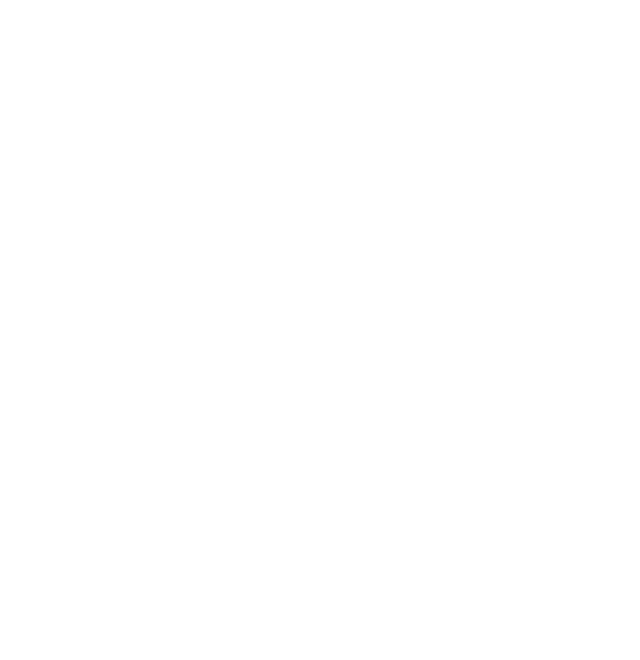
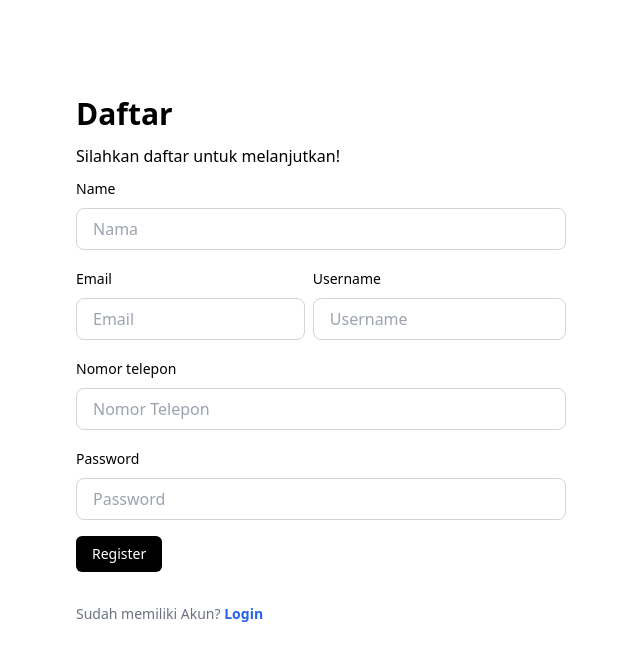
Before and after one commit to Wong-Lanang-Tim-Gacor/SophiaLearning-FE, a React (Vite) app: page /register in a window 1280 px wide. Before the commit this address had no page. Shown: the top 660 px of the page, without its empty margins (74-714 px from the left). Built offline with nearby package versions, Linux system fonts and the light colour scheme.

Commit message:
add: register

```diff
--- a/src/pages/auth/Login.jsx
+++ b/src/pages/auth/Login.jsx
@@ -67,7 +67,7 @@
                             </div>
                             <Button type='primary' text='Masuk' />
                         </form>
-                        <p className='text-sm text-gray-500 font-normal mt-8'>Tidak memiliki Akun? <Link to='/' className='text-blue-600 font-semibold'>Daftar disini</Link></p>
+                        <p className='text-sm text-gray-500 font-normal mt-8'>Tidak memiliki Akun? <Link to='/register' className='text-blue-600 font-semibold'>Daftar disini</Link></p>
                     </div>
                 </div>
             </div>
--- /dev/null
+++ b/src/pages/auth/Register.jsx
@@ -0,0 +1,114 @@
+import {useState} from 'react';
+import Button from '@/components/ui/Button';
+import {Link, useNavigate} from 'react-router-dom';
+import toast, {Toaster} from 'react-hot-toast';
+import api from "@/services/Api.jsx";
+
+function Register() {
+    const navigate = useNavigate()
+    const [profileData, setProfileData] = useState({
+        name: '',
+        username: '',
+        email: '',
+        phone: '',
+    });
+
+    const handleInputChange = (e) => {
+        const {name, value} = e.target;
+        setProfileData((prevData) => ({
+            ...prevData,
+            [name]: value, // Update the corresponding field in profileData
+        }));
+    };
+
+    const handleSubmit = async (event) => {
+        event.preventDefault();
+        return await api.post('auth/register',profileData)
+            .then(res => {
+                toast.success('Register berhasil silahkan login')
+            }).catch(err => {
+                toast.error('Register gagal, ulangi pendaftaran')
+            })
+    };
+
+
+    return (
+        <>
+            <Toaster
+                position="top-right"
+                reverseOrder={false}
+            />
+            <div className='h-[90vh] flex flex-col items-center justify-center'>
+                <div className='max-w-[980px] w-[80%] grid grid-cols-1 sm:grid-cols-2 items-center'>
+                    {/*<div className='hidden sm:block'>*/}
+                    {/*    <img className='w-[80%] mx-auto block' src={Illustration} alt='Illustration'/>*/}
+                    {/*</div>*/}
+                    <div>
+                        <h1 className='text-3xl font-semibold mb-3'>Daftar</h1>
+                        <p className={'mb-2'}>Silahkan daftar untuk melanjutkan!</p>
+                        <form onSubmit={handleSubmit} className='space-y-4'>
+                            <div className='space-y-2'>
+                                <label className='text-sm font-medium'>Name</label>
+                                <input type='text'
+                                       className='bg-white border border-gray-300 outline-none rounded-lg w-full px-4 py-2'
+                                       placeholder='Nama'
+                                       value={profileData.name}
+                                       onChange={handleInputChange}
+                                       name="name"
+                                />
+                            </div>
+                            <div className="flex gap-2">
+                                <div className='space-y-2'>
+                                    <label className='text-sm font-medium'>Email</label>
+                                    <input type='text'
+                                           className='bg-white border border-gray-300 outline-none rounded-lg w-full px-4 py-2'
+                                           placeholder='Email'
+                                           value={profileData.email}
+                                           onChange={handleInputChange}
+                                           name="email"
+                                    />
+                                </div>
+                                <div className='space-y-2'>
+                                    <label className='text-sm font-medium'>Username</label>
+                                    <input type='text'
+                                           className='bg-white border border-gray-300 outline-none rounded-lg w-full px-4 py-2'
+                                           placeholder='Username'
+                                           value={profileData.username}
+                                           onChange={handleInputChange}
+                                           name="username"
+                                    />
+                                </div>
+                            </div>
+                            <div className='space-y-2'>
+                                <label className='text-sm font-medium'>Nomor telepon</label>
+                                <input type='text'
+                                       className='bg-white border border-gray-300 outline-none rounded-lg w-full px-4 py-2'
+                                       placeholder='Nomor Telepon'
+                                       value={profileData.phone}
+                                       onChange={handleInputChange}
+                                       name="phone"
+                                />
+                            </div>
+                            <div className='space-y-2'>
+                                <label className='text-sm font-medium'>Password</label>
+                                <input type='password'
+                                       className='bg-white border border-gray-300 outline-none rounded-lg w-full px-4 py-2'
+                                       placeholder='Password'
+                                       value={profileData.password}
+                                       onChange={handleInputChange}
+                                       name="password"
+                                />
+                            </div>
+                            <Button type='primary' text='Register'/>
+                        </form>
+                        <p className='text-sm text-gray-500 font-normal mt-8'>Sudah memiliki Akun? <Link to='/login'
+                                                                                                         className='text-blue-600 font-semibold'>Login</Link>
+                        </p>
+                    </div>
+                </div>
+            </div>
+        </>
+    );
+}
+
+export default Register;
--- a/src/routes/Routers.jsx
+++ b/src/routes/Routers.jsx
@@ -23,6 +23,7 @@
 import EditAssignment from "@/pages/room/assignment/EditAssignment.jsx";
 import EditMaterials from "@/pages/room/materials/EditMaterials.jsx";
 import AllAssignmentList from "@/pages/AllAssignmentList.jsx";
+import Register from "@/pages/auth/Register.jsx";
 
 const Routers = () => {
     return (
@@ -33,6 +34,7 @@
                     <Route element={<GuestRoute/>}>
                         <Route path='/landing' element={<Landing/>}/>
                         <Route path={'/login'} element={<Login/>}/>
+                        <Route path={'/register'} element={<Register/>}/>
                     </Route>
                     <Route element={<ProtectedRoute/>}>
                         <Route path='/' element={<AppLayout/>}>
```
